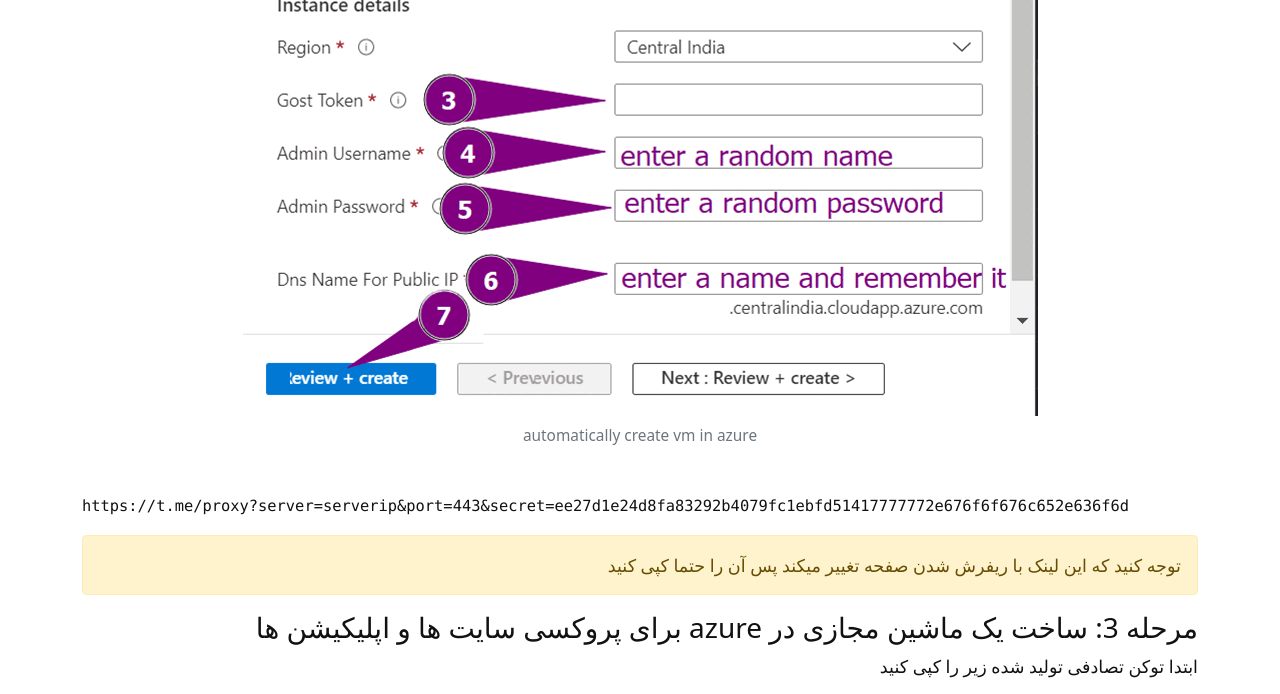
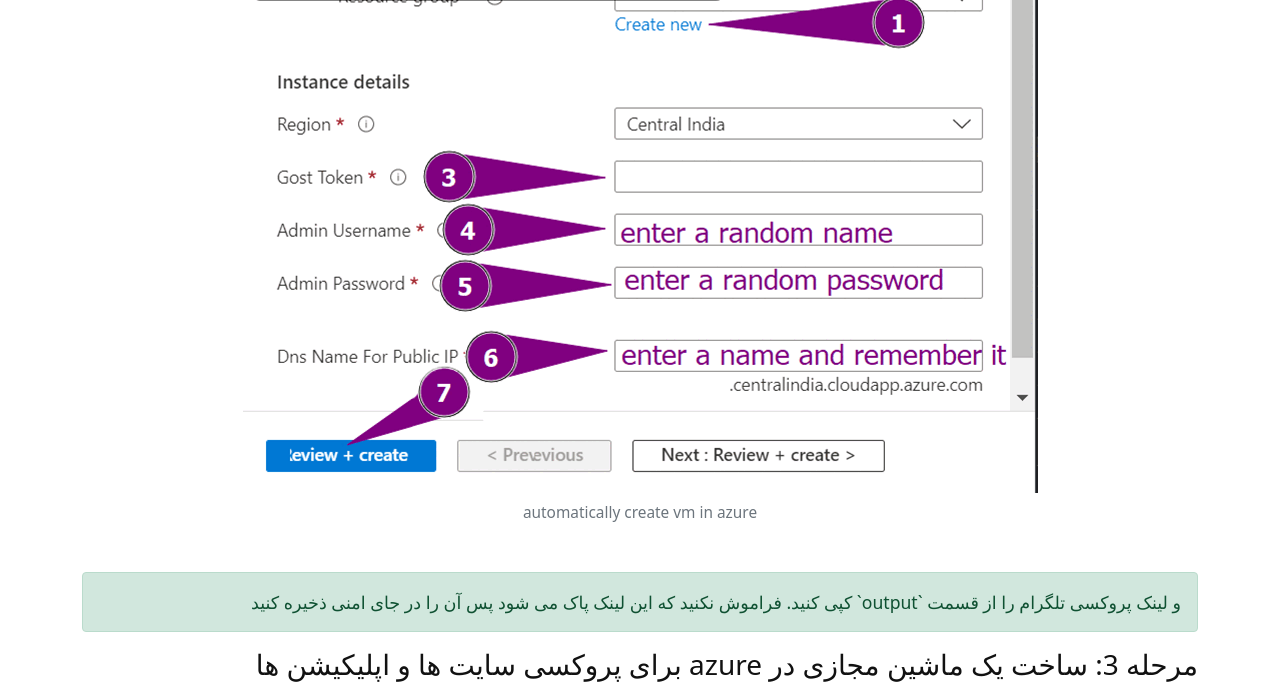
Before and after one commit to hiddify/hiddify.github.io, a Jekyll site: the page built from pages/setup_proxy.md, in a window 1280 px wide and 1400 px high, scrolled down 1903 px. Shown: the top 694 px of the window. Built offline with Jekyll 4.4.1, drawn with Linux system fonts in a browser that asks for light colours; some of the changed text lies outside the part shown.

Commit message:
Update setup_proxy.md

````diff
--- a/pages/setup_proxy.md
+++ b/pages/setup_proxy.md
@@ -33,6 +33,10 @@ nav_order: 1
 ```
 751F2F753854422EA4C5FDDB8314F068
 ```
+<div class="alert alert-warning">
+  توجه کنید که این لینک با ریفرش شدن صفحه تغییر میکند پس آن را حتما کپی کنید
+  </div>
+
 بر روی این آیکون
 <a href="https://portal.azure.com/#create/Microsoft.Template/uri/https%3A%2F%2Fraw.githubusercontent.com%2Fhiddify%2Fconfig%2Fmain%2Ftelegram%2Ftelegram-vm-azure-template.json" target="_blank"><img src="https://aka.ms/deploytoazurebutton"/></a>
 کنید
@@ -41,11 +45,9 @@ nav_order: 1
 
 {% include figure.html img="https://github.com/hiddify/hiddify.github.io/raw/main/assets/azure-auto-deploy.gif" alt="create vm" caption="automatically create vm in azure" %}
 
-
-
-
-
-
+<div class="alert alert-success">
+و لینک پروکسی تلگرام را از قسمت `output` کپی کنید. فراموش نکنید که این لینک پاک می شود پس آن را در جای امنی ذخیره کنید
+</div>
 
 
 
@@ -96,12 +98,7 @@ power_state:
 
 پس از کپی کردن ip ارائه شده آن را به جای `serverip` در لینک زیر قرار دهید و از پروکسی تلگرام اختصاصی لذت ببرید
  -->
-```
-https://t.me/proxy?server=serverip&port=443&secret=ee751F2F753854422EA4C5FDDB8314F0687777772e676f6f676c652e636f6d
-```
-<div class="alert alert-warning">
-  توجه کنید که این لینک با ریفرش شدن صفحه تغییر میکند پس آن را حتما کپی کنید
-  </div>
+
 
 ### مرحله 3: ساخت یک ماشین مجازی در azure برای پروکسی سایت ها و اپلیکیشن ها
 
@@ -110,12 +107,18 @@ https://t.me/proxy?server=serverip&port=443&secret=ee751F2F753854422EA4C5FDDB831
 ```
 751F2F753854422EA4C5FDDB8314F068
 ```
+<div class="alert alert-warning">
+  توجه کنید که این لینک با ریفرش شدن صفحه تغییر میکند پس آن را حتما کپی کنید
+  </div>
 
 بر روی این آیکون
 <a href="https://portal.azure.com/#create/Microsoft.Template/uri/https%3A%2F%2Fraw.githubusercontent.com%2Fhiddify%2Fconfig%2Fmain%2Fgost%2Fgost-vm-azure-template.json" target="_blank"><img src="https://aka.ms/deploytoazurebutton"/></a>
 کنید
 و مطابق گیف قبل مراحل را ادامه دهید.
 
+<div class="alert alert-success">
+و لینک پروکسی را از قسمت `output` کپی کنید. فراموش نکنید که این لینک پاک می شود پس آن را در جای امنی ذخیره کنید
+</div>
 <!--
 بر روی این
 [لینک](https://portal.azure.com/)
@@ -164,12 +167,7 @@ power_state:
 
 پس از کپی کردن ip ارائه شده آن را به جای `serverip` در لینک زیر قرار دهید و از پروکسی اختصاصی لذت ببرید
  -->
-```
-https://dns:444/751F2F753854422EA4C5FDDB8314F068
-```
-<div class="alert alert-warning">
-  توجه کنید که این لینک با ریفرش شدن صفحه تغییر میکند پس آن را حتما کپی کنید
-  </div>
+
 
 و با استفاده از لینک زیر کلاینت مورد نظر را کانفیگ کنید
 
````
